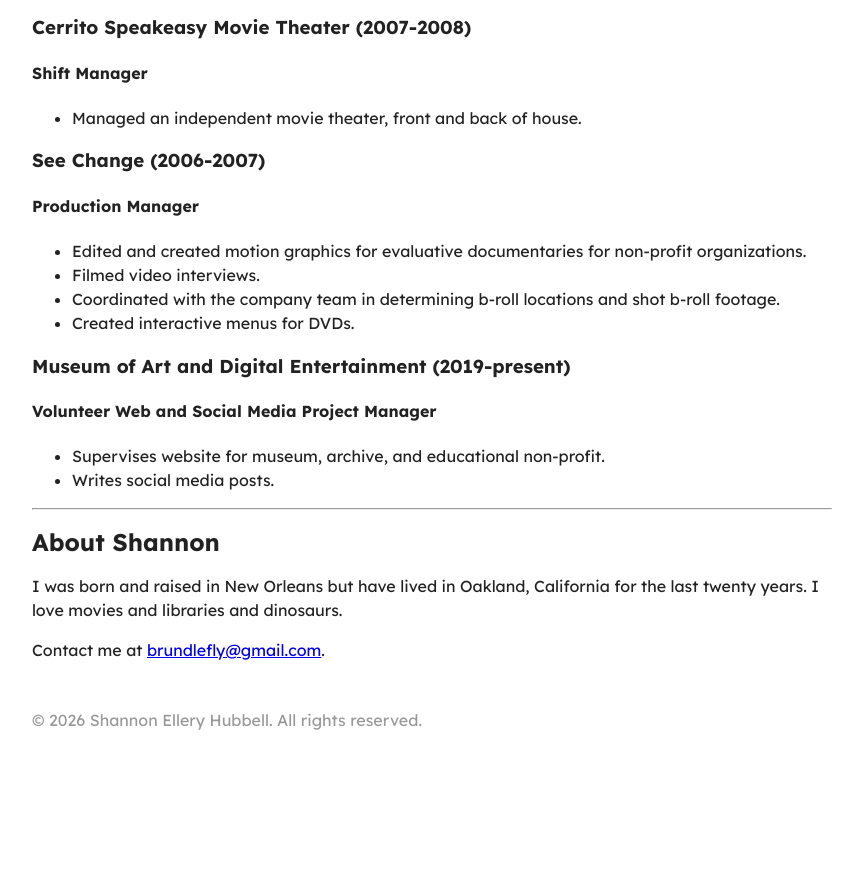
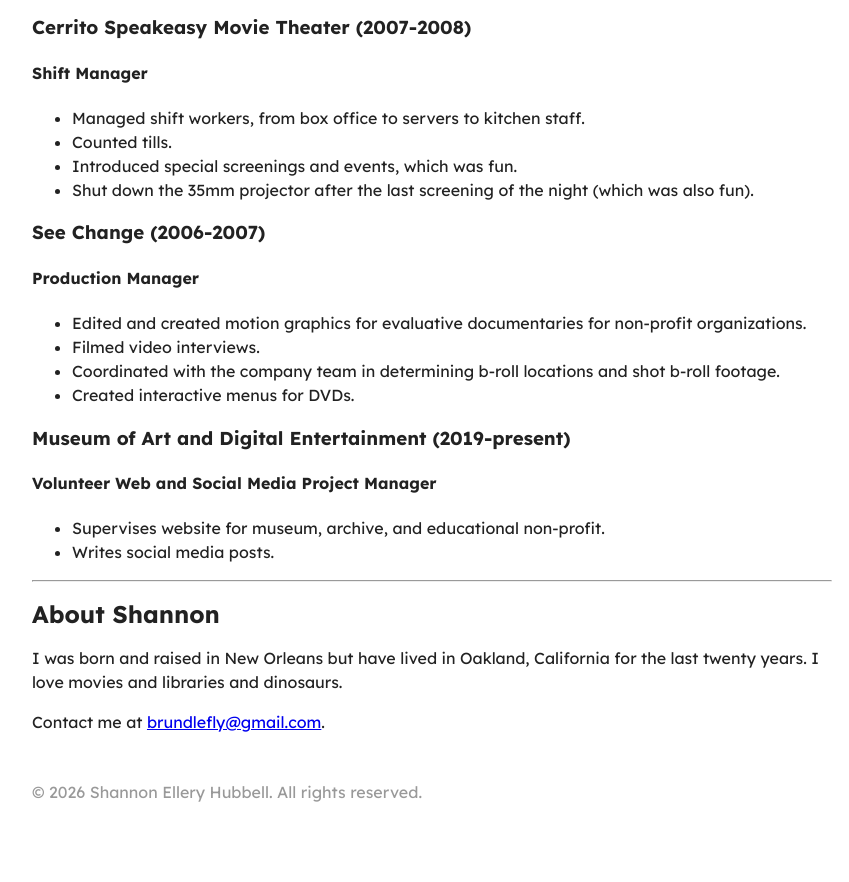
Before and after one commit to shannonhubbell/shannonhubbell.github.io, an Astro site: page /resume in a window 1280 px wide. Shown: the part 1582-2464 px from the top of the page, without its empty margins (208-1057 px from the left). Before the commit the page ends 2392 px from the top, so only its background shows below. Built offline with nearby package versions, Linux system fonts and the light colour scheme; Astro itself is replaced by a stand-in of ours.

Commit message:
resumé: edited cerrito entry

```diff
--- a/src/pages/resume.md
+++ b/src/pages/resume.md
@@ -62,7 +62,10 @@ I write things! Screenplays, comics, film criticism. Other stuff. You can tell I
 ### Cerrito Speakeasy Movie Theater (2007-2008)
 #### Shift Manager
 
-* Managed an independent movie theater, front and back of house.
+* Managed shift workers, from box office to servers to kitchen staff.
+* Counted tills.
+* Introduced special screenings and events, which was fun.
+* Shut down the 35mm projector after the last screening of the night (which was also fun).
 
 ### See Change (2006-2007)
 #### Production Manager
```
